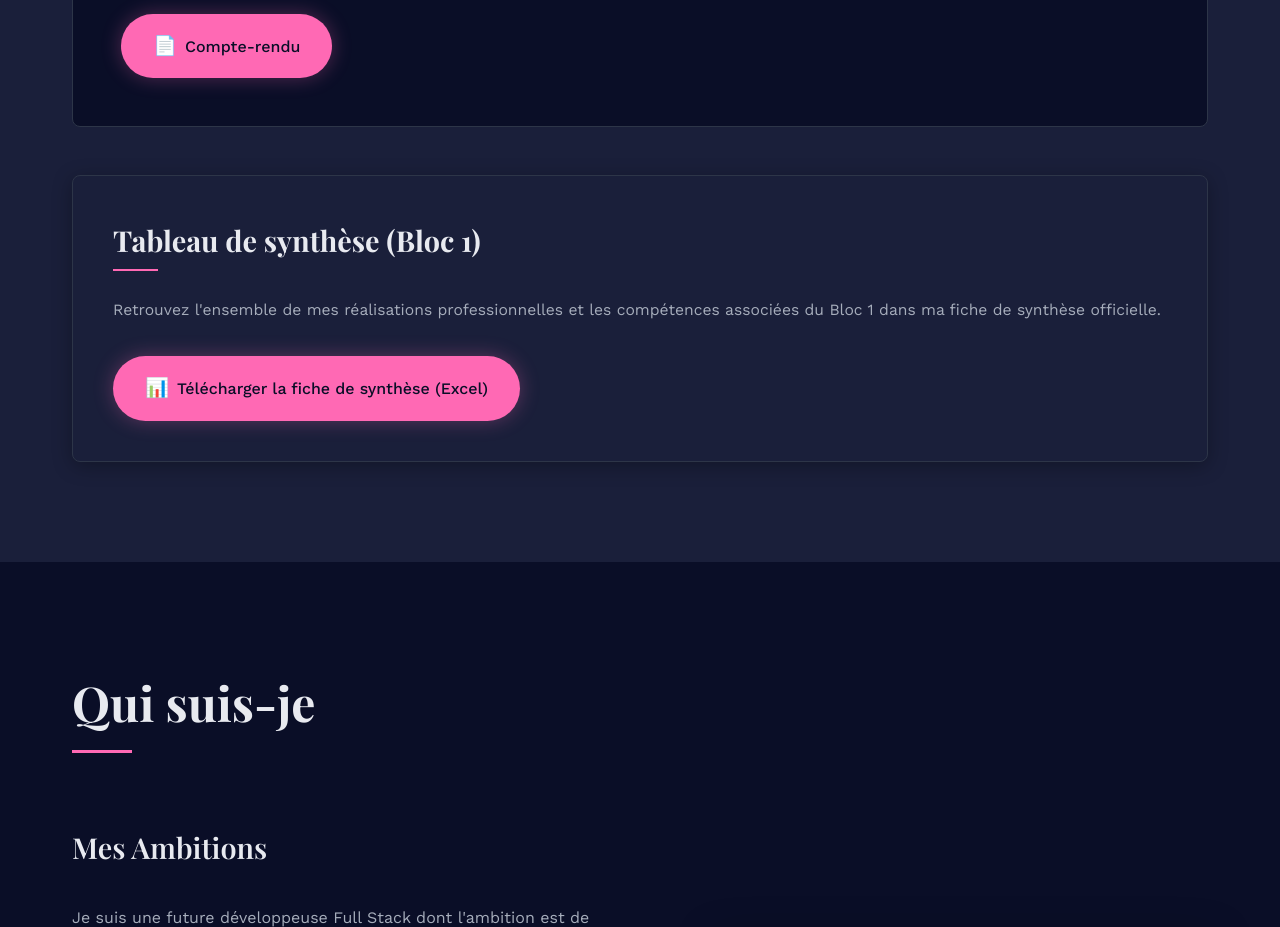
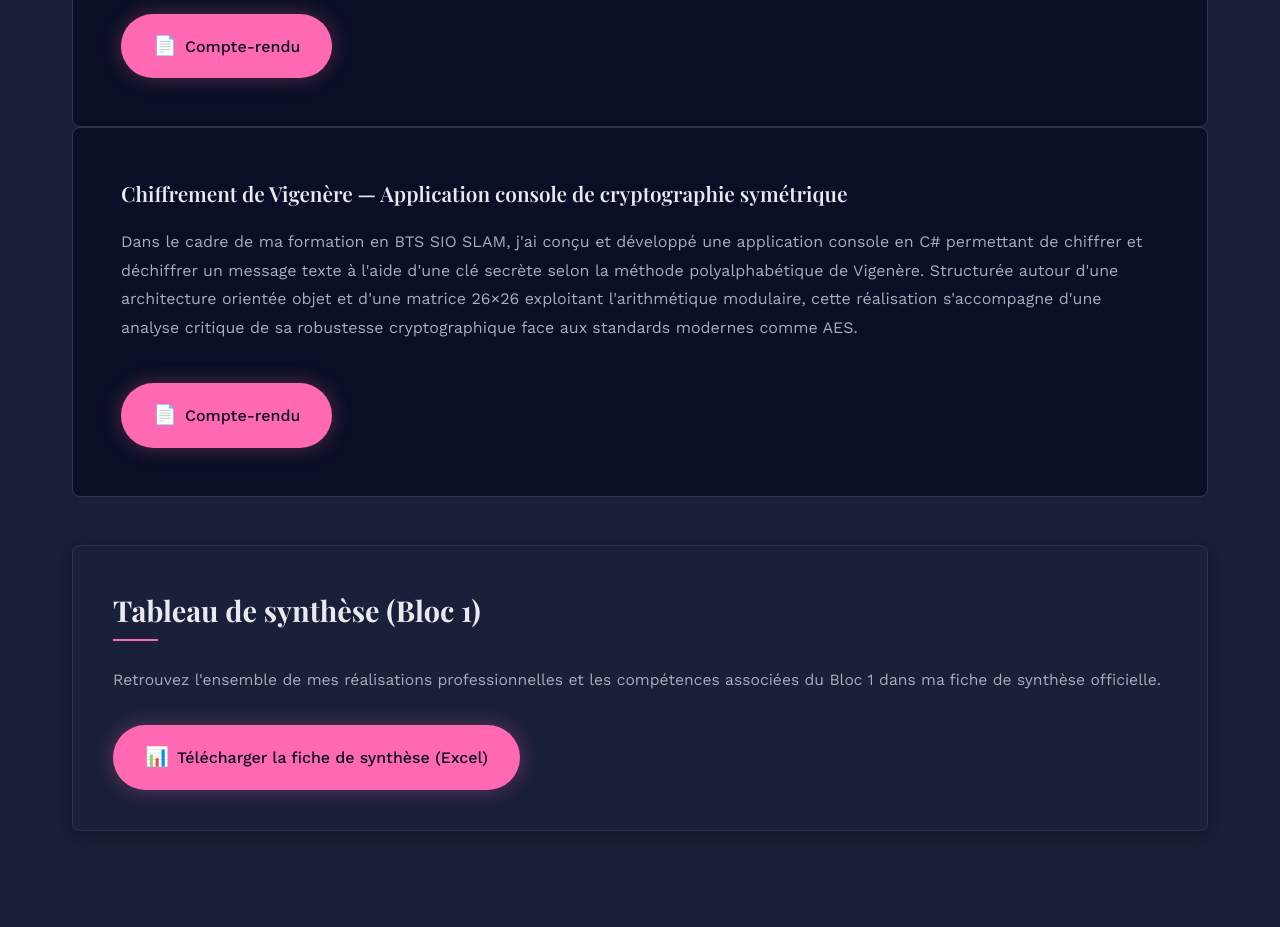
Before and after one commit to s-loretta/portfolio, a plain HTML site: page index.html in a window 1280 px wide. Shown: the part 3760-4687 px from the top of the page. Drawn offline with nearby package versions, Linux system fonts and the light colour scheme.

Commit message:
ajout projet vigenere

```diff
--- a/index.html
+++ b/index.html
@@ -320,6 +320,22 @@
   </div>
 </div>
 
+<div class="project-content">
+  <div class="project-section">
+    <h4>Chiffrement de Vigenère — Application console de cryptographie symétrique</h4>
+    <p>
+      Dans le cadre de ma formation en BTS SIO SLAM, j'ai conçu et développé une application console en C# permettant de chiffrer et déchiffrer un message texte à l'aide d'une clé secrète selon la méthode polyalphabétique de Vigenère. Structurée autour d'une architecture orientée objet et d'une matrice 26×26 exploitant l'arithmétique modulaire, cette réalisation s'accompagne d'une analyse critique de sa robustesse cryptographique face aux standards modernes comme AES.
+    </p>
+  </div>
+
+  <div class="project-links">
+    <a href="compte-rendu/Fiche d'activité – BTS SIO SLAM chiffrement et déchiffrement de Vigenère en C#.pdf" class="btn btn-primary" target="_blank" rel="noopener noreferrer">
+      <span class="btn-icon">📄</span>
+      Compte-rendu
+    </a>
+  </div>
+</div>
+
 <div class="competences-bloc-container">
   <div class="bloc-header">
     <h3 class="bloc-title">Tableau de synthèse (Bloc 1)</h3>
```
Also changed, not shown: 1 other file.
